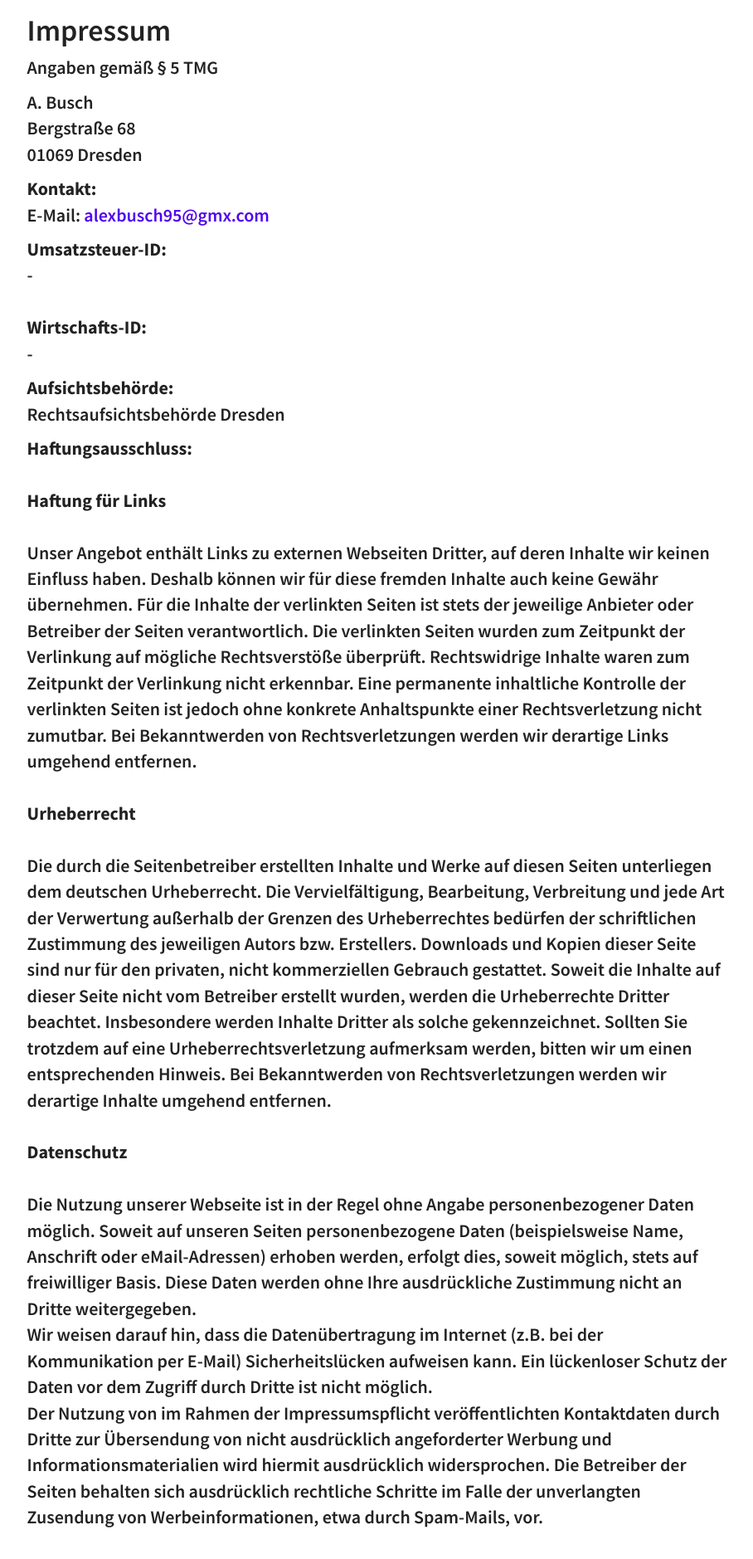
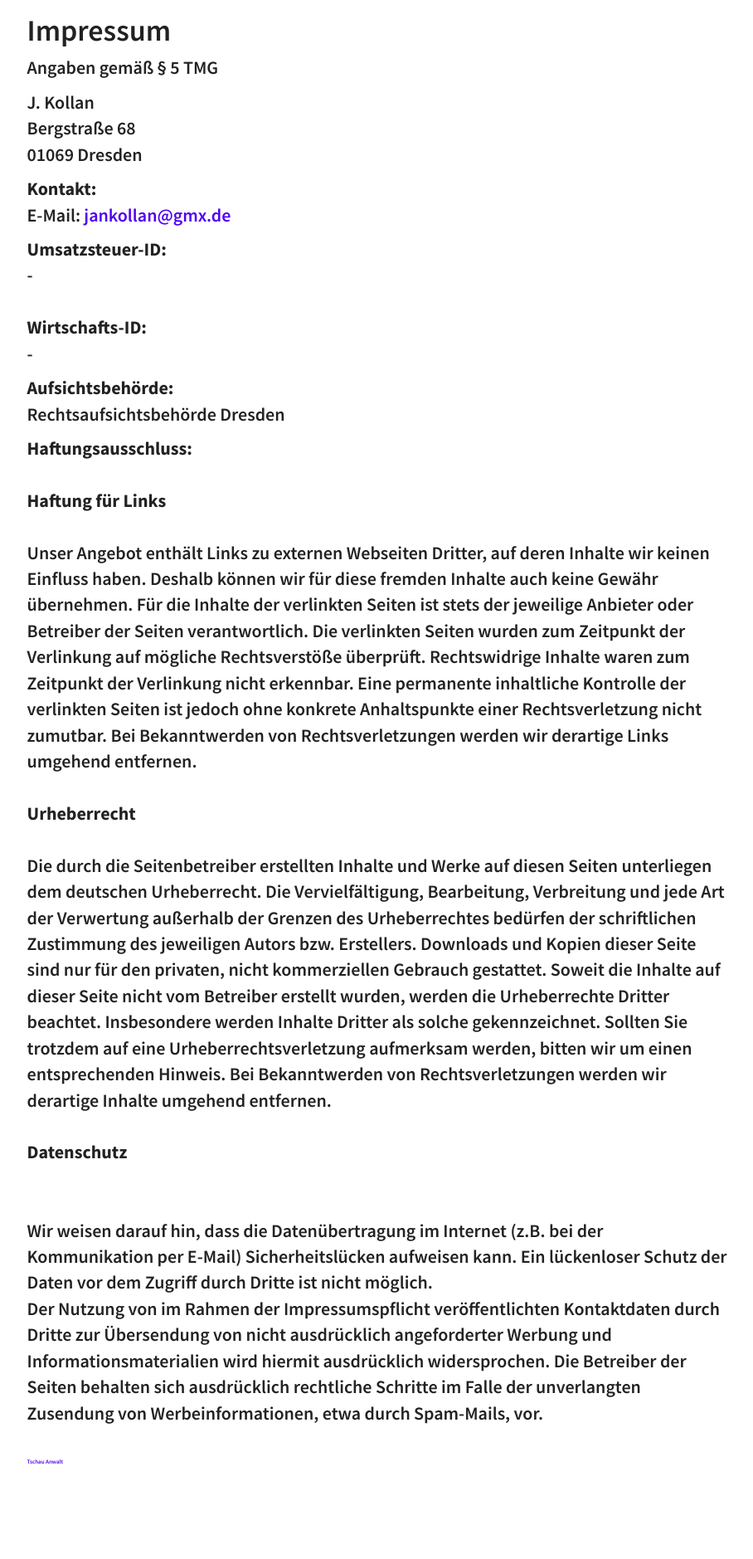
Before and after one commit to janinfo/Berg-Galerie, a plain HTML site: page Website/ciaoanwalt.html in a window 1280 px wide. Shown: the part 812-2691 px from the top of the page at 83% size, without its empty margins (135-1043 px from the left). After the commit the page ends 2581 px from the top, so only its background shows below. Drawn offline with Linux system fonts and the light colour scheme; files whose address does not match are found by name.

Commit message:
impressum jan added

```diff
--- a/Website/ciaoanwalt.html
+++ b/Website/ciaoanwalt.html
@@ -184,14 +184,14 @@
 
       <!-- impressum start -->
 
-      <div class='impressum'><h1>Impressum</h1><p>Angaben gemäß § 5 TMG</p><p>A. Busch<br>
+      <div class='impressum'><h1>Impressum</h1><p>Angaben gemäß § 5 TMG</p><p>J. Kollan<br>
         Bergstraße 68<br>
         01069 Dresden <br>
       </p>
       </p><p><strong>Kontakt:</strong> <br>
         <!-- Telefon: 01234-789456<br> -->
         <!-- Fax: 1234-56789<br> -->
-        E-Mail: <a href=''>alexbusch95@gmx.com</a></br></p><p><strong>Umsatzsteuer-ID: </strong> <br>
+        E-Mail: <a href=''>jankollan@gmx.de</a></br></p><p><strong>Umsatzsteuer-ID: </strong> <br>
          -<br><br>
           <strong>Wirtschafts-ID: </strong><br>
           -<br>
@@ -199,10 +199,10 @@
           Rechtsaufsichtsbehörde Dresden<br></p><p><strong>Haftungsausschluss: </strong><br><br><strong>Haftung für Links</strong><br><br>
             Unser Angebot enthält Links zu externen Webseiten Dritter, auf deren Inhalte wir keinen Einfluss haben. Deshalb können wir für diese fremden Inhalte auch keine Gewähr übernehmen. Für die Inhalte der verlinkten Seiten ist stets der jeweilige Anbieter oder Betreiber der Seiten verantwortlich. Die verlinkten Seiten wurden zum Zeitpunkt der Verlinkung auf mögliche Rechtsverstöße überprüft. Rechtswidrige Inhalte waren zum Zeitpunkt der Verlinkung nicht erkennbar. Eine permanente inhaltliche Kontrolle der verlinkten Seiten ist jedoch ohne konkrete Anhaltspunkte einer Rechtsverletzung nicht zumutbar. Bei Bekanntwerden von Rechtsverletzungen werden wir derartige Links umgehend entfernen.<br><br><strong>Urheberrecht</strong><br><br>
             Die durch die Seitenbetreiber erstellten Inhalte und Werke auf diesen Seiten unterliegen dem deutschen Urheberrecht. Die Vervielfältigung, Bearbeitung, Verbreitung und jede Art der Verwertung außerhalb der Grenzen des Urheberrechtes bedürfen der schriftlichen Zustimmung des jeweiligen Autors bzw. Erstellers. Downloads und Kopien dieser Seite sind nur für den privaten, nicht kommerziellen Gebrauch gestattet. Soweit die Inhalte auf dieser Seite nicht vom Betreiber erstellt wurden, werden die Urheberrechte Dritter beachtet. Insbesondere werden Inhalte Dritter als solche gekennzeichnet. Sollten Sie trotzdem auf eine Urheberrechtsverletzung aufmerksam werden, bitten wir um einen entsprechenden Hinweis. Bei Bekanntwerden von Rechtsverletzungen werden wir derartige Inhalte umgehend entfernen.<br><br><strong>Datenschutz</strong><br><br>
-            Die Nutzung unserer Webseite ist in der Regel ohne Angabe personenbezogener Daten möglich. Soweit auf unseren Seiten personenbezogene Daten (beispielsweise Name, Anschrift oder eMail-Adressen) erhoben werden, erfolgt dies, soweit möglich, stets auf freiwilliger Basis. Diese Daten werden ohne Ihre ausdrückliche Zustimmung nicht an Dritte weitergegeben. <br>
+            <!-- Die Nutzung unserer Webseite ist in der Regel ohne Angabe personenbezogener Daten möglich. Soweit auf unseren Seiten personenbezogene Daten (beispielsweise Name, Anschrift oder eMail-Adressen) erhoben werden, erfolgt dies, soweit möglich, stets auf freiwilliger Basis. Diese Daten werden ohne Ihre ausdrückliche Zustimmung nicht an Dritte weitergegeben.  --><br>
             Wir weisen darauf hin, dass die Datenübertragung im Internet (z.B. bei der Kommunikation per E-Mail) Sicherheitslücken aufweisen kann. Ein lückenloser Schutz der Daten vor dem Zugriff durch Dritte ist nicht möglich. <br>
             Der Nutzung von im Rahmen der Impressumspflicht veröffentlichten Kontaktdaten durch Dritte zur Übersendung von nicht ausdrücklich angeforderter Werbung und Informationsmaterialien wird hiermit ausdrücklich widersprochen. Die Betreiber der Seiten behalten sich ausdrücklich rechtliche Schritte im Falle der unverlangten Zusendung von Werbeinformationen, etwa durch Spam-Mails, vor.<br>
-          </p><br><a href="http://tschauanwalt.de" rel="nofollow" style="font-size: 8px">Tschau Anwalt</a>
+          </p><br><a href="http://tschauanwalt.de" rel="nofollow" style="font-size: 7px">Tschau Anwalt</a>
         </div>
 
 
```
